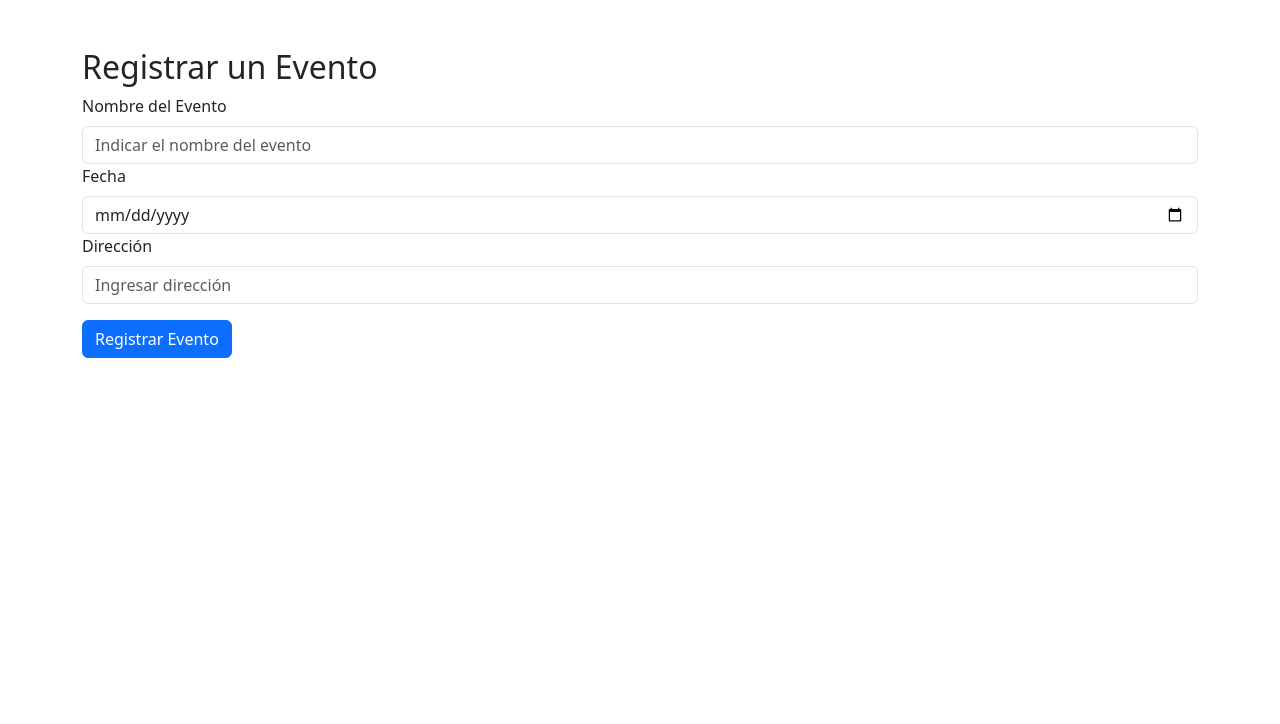
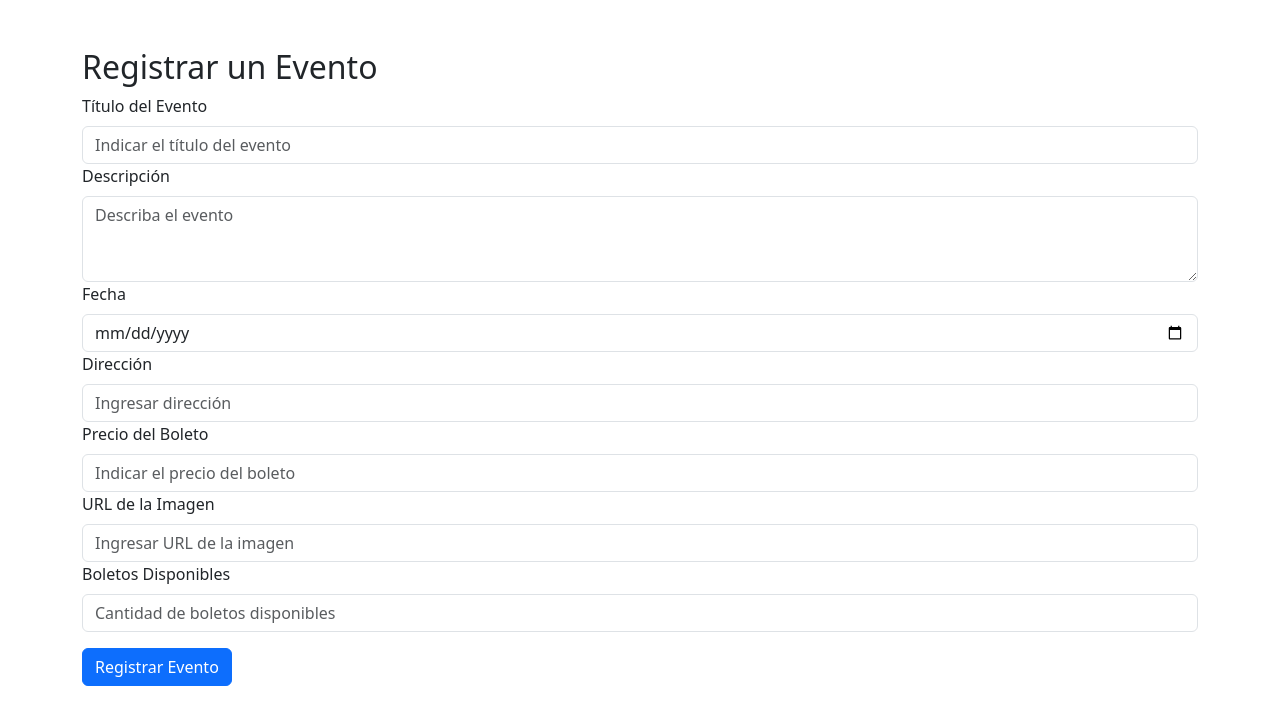
Before and after one commit to jierzen/HITOS_final, a React (Create React App) app in the folder hito_2/musicalizate-app/: page /events/1 in a window 1280 px wide. Shown: the top 724 px of the page. Built offline with nearby package versions, Linux system fonts and the light colour scheme.

Commit message:
se hace modificaciones de ingreso usuarios, servidor publico y privado

```diff
--- /dev/null
+++ b/hito_2/musicalizate-app/src/components/utils/MarketplaceProvider.jsx
@@ -0,0 +1,41 @@
+import { createContext, useState } from 'react';
+
+export const MarketplaceContext = createContext();
+
+export const MarketplaceProvider = ({ children }) => {
+    const [userSession, setUserSession] = useState({
+        email: '',
+        role: '',
+        id: '',
+    });
+
+    const [isLoggedIn, setisLoggedIn] = useState(false);
+
+    const logIn = () => {
+		// Iniciar sesión inmediatamente
+		setisLoggedIn(true);
+		setUserSession({
+			email: 'tester@tester.com',
+			role: 'admin',
+			id: 1,
+		});
+	};
+
+    const logOut = () => {
+        setTimeout(() => {
+        setisLoggedIn(false);
+        setUserSession({
+            email: '',
+            role: '',
+            id: '',
+        });
+        }, 300);
+    };
+
+    return (
+        <MarketplaceContext.Provider
+        value={{ isLoggedIn, userSession, logOut, logIn }}>
+        {children}
+        </MarketplaceContext.Provider>
+);
+};
--- /dev/null
+++ b/hito_2/musicalizate-app/src/components/utils/RuoterGuard.jsx
@@ -0,0 +1,18 @@
+import { Navigate, Outlet } from 'react-router-dom';
+
+export const RuoterGuard = ({
+	isAllowed,
+	redirectPath = '/login',
+	children,
+}) => {
+	if (!isAllowed) {
+		return (
+			<Navigate
+				to={redirectPath}
+				replace
+			/>
+		);
+	}
+
+	return children ? children : <Outlet />;
+};
--- a/hito_2/musicalizate-app/src/components/views/Cart.jsx
+++ b/hito_2/musicalizate-app/src/components/views/Cart.jsx
@@ -3,8 +3,10 @@ import '../../App.css';
 
 export const Cart = () => {
   return (
-    <h1>Carrito de Compra</h1>
+    <>
+    <h1>Agregar al Compra</h1>
+    <h1>Eliminar de Compra</h1>
+    </>
   )
 }
-
 export default Cart;
--- a/hito_2/musicalizate-app/src/components/views/EventDetail.jsx
+++ b/hito_2/musicalizate-app/src/components/views/EventDetail.jsx
@@ -1,37 +1,57 @@
 import React, { useState } from 'react';
 import { Button, Form } from 'react-bootstrap';
 
-
-export const EventDetail = () => {
-  const [eventName, setEventName] = useState('');
-  const [date, setDate] = useState('');
+const EventDetail = () => {
+  const [title, setTitle] = useState('');
+  const [description, setDescription] = useState('');
+  const [dateEvent, setDateEvent] = useState('');
   const [location, setLocation] = useState('');
+  const [ticketPrice, setTicketPrice] = useState('');
+  const [imgUrl, setImgUrl] = useState('');
+  const [ticketsAvailable, setTicketsAvailable] = useState('');
 
   const handleSubmit = (e) => {
     e.preventDefault();
-    console.log('Event Name:', eventName, 'Date:', date, 'Location:', location);
+    console.log('Title:', title);
+    console.log('Description:', description);
+    console.log('Date:', dateEvent);
+    console.log('Location:', location);
+    console.log('Ticket Price:', ticketPrice);
+    console.log('Image URL:', imgUrl);
+    console.log('Tickets Available:', ticketsAvailable);
   };
 
   return (
     <div className="container mt-5">
       <h2>Registrar un Evento</h2>
       <Form onSubmit={handleSubmit}>
-        <Form.Group controlId="formEventName">
-          <Form.Label>Nombre del Evento</Form.Label>
+        <Form.Group controlId="formTitle">
+          <Form.Label>Título del Evento</Form.Label>
           <Form.Control
             type="text"
-            placeholder="Indicar el nombre del evento"
-            value={eventName}
-            onChange={(e) => setEventName(e.target.value)}
+            placeholder="Indicar el título del evento"
+            value={title}
+            onChange={(e) => setTitle(e.target.value)}
           />
         </Form.Group>
 
-        <Form.Group controlId="formDate">
+        <Form.Group controlId="formDescription">
+          <Form.Label>Descripción</Form.Label>
+          <Form.Control
+            as="textarea"
+            rows={3}
+            placeholder="Describa el evento"
+            value={description}
+            onChange={(e) => setDescription(e.target.value)}
+          />
+        </Form.Group>
+
+        <Form.Group controlId="formDateEvent">
           <Form.Label>Fecha</Form.Label>
           <Form.Control
             type="date"
-            value={date}
-            onChange={(e) => setDate(e.target.value)}
+            value={dateEvent}
+            onChange={(e) => setDateEvent(e.target.value)}
           />
         </Form.Group>
 
@@ -45,6 +65,36 @@ export const EventDetail = () => {
           />
         </Form.Group>
 
+        <Form.Group controlId="formTicketPrice">
+          <Form.Label>Precio del Boleto</Form.Label>
+          <Form.Control
+            type="number"
+            placeholder="Indicar el precio del boleto"
+            value={ticketPrice}
+            onChange={(e) => setTicketPrice(e.target.value)}
+          />
+        </Form.Group>
+
+        <Form.Group controlId="formImgUrl">
+          <Form.Label>URL de la Imagen</Form.Label>
+          <Form.Control
+            type="text"
+            placeholder="Ingresar URL de la imagen"
+            value={imgUrl}
+            onChange={(e) => setImgUrl(e.target.value)}
+          />
+        </Form.Group>
+
+        <Form.Group controlId="formTicketsAvailable">
+          <Form.Label>Boletos Disponibles</Form.Label>
+          <Form.Control
+            type="number"
+            placeholder="Cantidad de boletos disponibles"
+            value={ticketsAvailable}
+            onChange={(e) => setTicketsAvailable(e.target.value)}
+          />
+        </Form.Group>
+
         <Button variant="primary" type="submit" className="mt-3">
           Registrar Evento
         </Button>
@@ -53,5 +103,4 @@ export const EventDetail = () => {
   );
 };
 
-
 export default EventDetail;
--- a/hito_2/musicalizate-app/src/components/views/Events.jsx
+++ b/hito_2/musicalizate-app/src/components/views/Events.jsx
@@ -1,12 +1,13 @@
 import React from "react";
-import MyNavbar from "../utils/MyNavbar";
 import MyFooter from "../utils/MyFooter";
 import EventCardPublic from "../utils/EventCardPublic";
 
 const Events = () => {
+
   return (
+
     <div className="min-vh-100 d-flex flex-column">
-      <MyNavbar />
+      <h1 className="container mt-5">EVENTOS DISPONIBLES</h1>
       <div className="flex-grow-1 d-flex justify-content-center">
         <div className="container my-4">
           <div className="row row-cols-1 row-cols-md-2 row-cols-lg-4 g-4">
--- a/hito_2/musicalizate-app/src/components/views/LogIn.jsx
+++ b/hito_2/musicalizate-app/src/components/views/LogIn.jsx
@@ -1,17 +1,28 @@
-import React, { useState } from "react";
+import React, { useState, useContext } from "react";
 import { Button, Form } from "react-bootstrap";
 import MyNavbar from "../utils/MyNavbar";
 import MyFooter from "../utils/MyFooter";
+import { useNavigate } from "react-router-dom";
+import { MarketplaceContext } from '../utils/MarketplaceProvider'; // Asegúrate de importar el contexto
 
-const Login = () => {
+const LogIn = () => {
   const [email, setEmail] = useState("");
   const [password, setPassword] = useState("");
+  const navigate = useNavigate();
+  const { logIn } = useContext(MarketplaceContext); // Obtén la función logIn del contexto
 
   const handleLogin = (e) => {
     e.preventDefault();
+
+    // Aquí puedes agregar la lógica de validación y autenticación
     console.log("Email:", email, "Password:", password);
+
+    // Simula un inicio de sesión exitoso llamando a la función logIn del contexto
+    logIn();
+
+    // Redirige al perfil
+    navigate("/profile");
   };
-
   return (
     <div>
       <MyNavbar />
@@ -48,4 +59,4 @@ const Login = () => {
   );
 };
 
-export default Login;
+export default LogIn;
--- a/hito_2/musicalizate-app/src/components/views/ManageEvents.jsx
+++ b/hito_2/musicalizate-app/src/components/views/ManageEvents.jsx
@@ -1,12 +1,14 @@
 import React from 'react'
+import EventDetail from './EventDetail';
+
 
 export const ManageEvents = () => {
   return (
     <>
     <h1>Mis Eventos Publicados</h1>
     <h3>Ver mis eventos, publicar, editar o eliminar un evento</h3>
+    <EventDetail/>
     </>
-
   )
 }
 
--- a/hito_2/musicalizate-app/src/components/views/Profile.jsx
+++ b/hito_2/musicalizate-app/src/components/views/Profile.jsx
@@ -1,14 +1,34 @@
-import React from 'react'
-import { Outlet } from 'react-router-dom';
+import React from 'react';
+import { Outlet, Link, useNavigate } from 'react-router-dom';
+import MyNavbar from '../utils/MyNavbar';
 
-export const Profile = () => {
+const Profile = () => {
+  const navigate = useNavigate();
+
+  const handleLogout = () => {
+    // Aquí puedes implementar la lógica para cerrar sesión si es necesario
+    console.log('Cerrar sesión'); // Ejemplo de mensaje en consola
+
+    // Navegar a la página anterior
+    navigate(-1);
+  };
+
   return (
     <>
-
-			<div>Dashboard Private</div>
-			<Outlet />
+      <MyNavbar />
+      <div className="container mt-5">
+        <h1>Perfil de Usuario</h1>
+        <nav className="nav flex-column">
+          <Link to="/profile/events" className="nav-link">Mis Eventos</Link>
+          <Link to="/profile/tickets" className="nav-link">Mis Tickets</Link>
+          <Link to="/profile/favorites" className="nav-link">Mis Favoritos</Link>
+          <Link to="/profile/cart" className="nav-link">Mi Carrito</Link>
+        </nav>
+        <button className="btn btn-outline-danger mt-3" onClick={handleLogout}>Cerrar Sesión</button>
+      </div>
+      <Outlet /> {/* Este Outlet renderiza las rutas hijas */}
     </>
-  )
-}
+  );
+};
 
 export default Profile;
--- a/hito_2/musicalizate-app/src/index.js
+++ b/hito_2/musicalizate-app/src/index.js
@@ -2,13 +2,16 @@ import React from "react";
 import ReactDOM from "react-dom/client";
 import App from "./App";
 import { BrowserRouter } from "react-router-dom";
+import { MarketplaceProvider } from "./components/utils/MarketplaceProvider"; // Asegúrate de importar correctamente
 import "bootstrap/dist/css/bootstrap.min.css";
 
 const root = ReactDOM.createRoot(document.getElementById("root"));
 root.render(
   <React.StrictMode>
-    <BrowserRouter>
-      <App />
-    </BrowserRouter>
+    <MarketplaceProvider>
+      <BrowserRouter>
+        <App />
+      </BrowserRouter>
+    </MarketplaceProvider>
   </React.StrictMode>
 );
```
Also changed, not shown: hito_2/musicalizate-app/src/App.js (+15 -5 lines).
